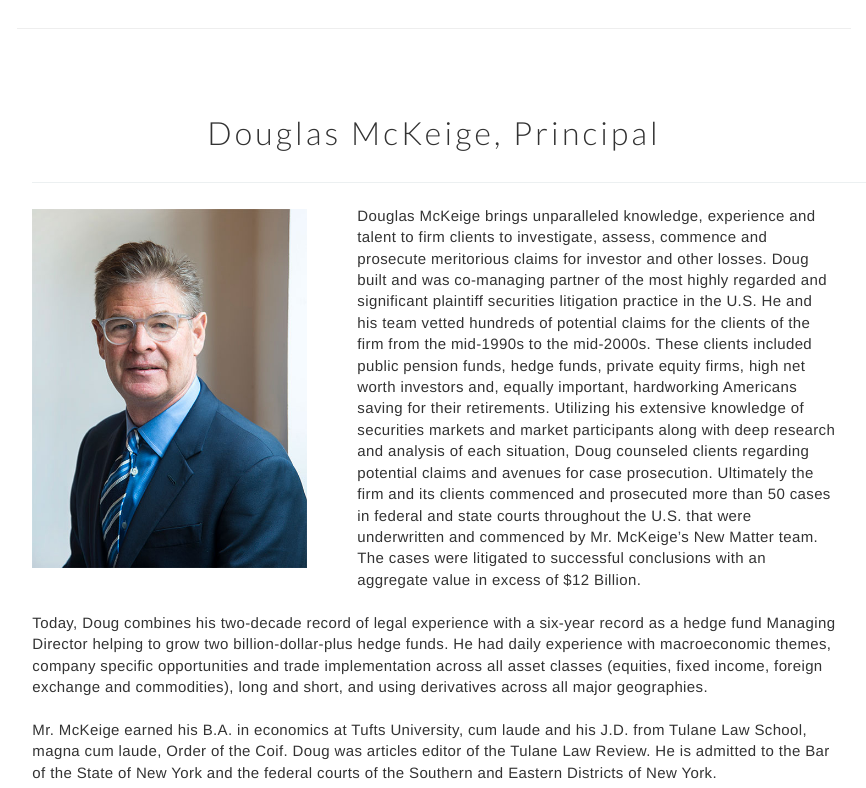
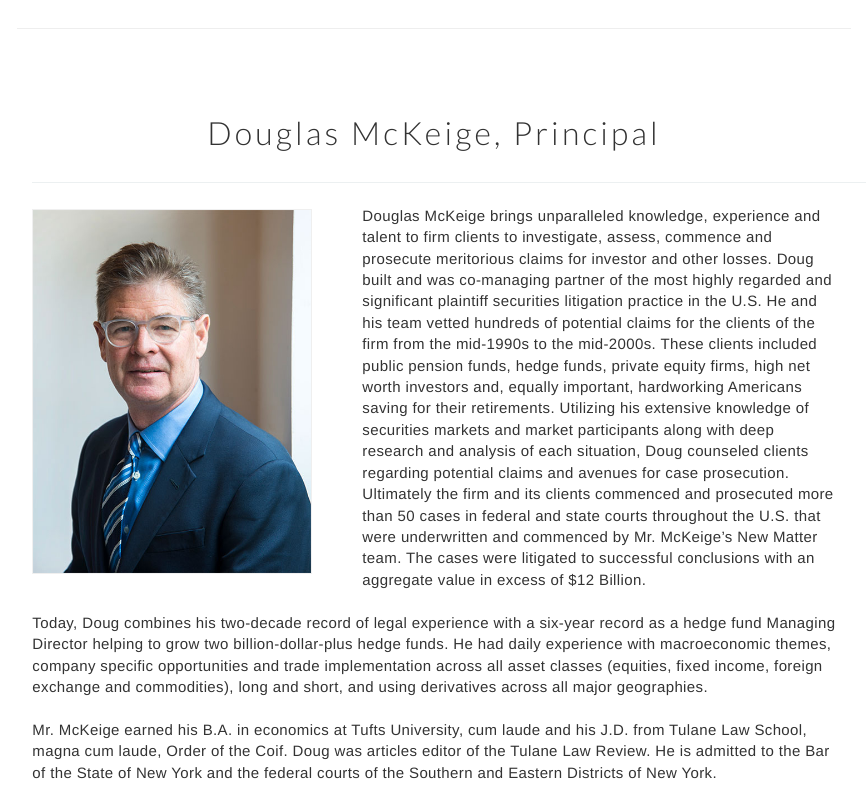
Before and after one commit to chexare/chexare.github.io, a PHP site: page /douglas.html in a window 1280 px wide. Shown: the part 1392-2180 px from the top of the page, without its empty margins (206-1072 px from the left). Run offline with PHP 8.4, Linux system fonts and the light colour scheme.

Commit message:
cathy changes 9/24/16

```diff
--- a/css/main.css
+++ b/css/main.css
@@ -2525,7 +2525,9 @@
 	}
 	.bio_pic{
 		float: left;
-    	padding: 4px 50px 30px 0px;
+	    margin: 4px 50px 30px 0px;
+	    max-width: 280px;
+	    border: 1px solid #efefef;
 	}
 
 		#banner .inner {
```
